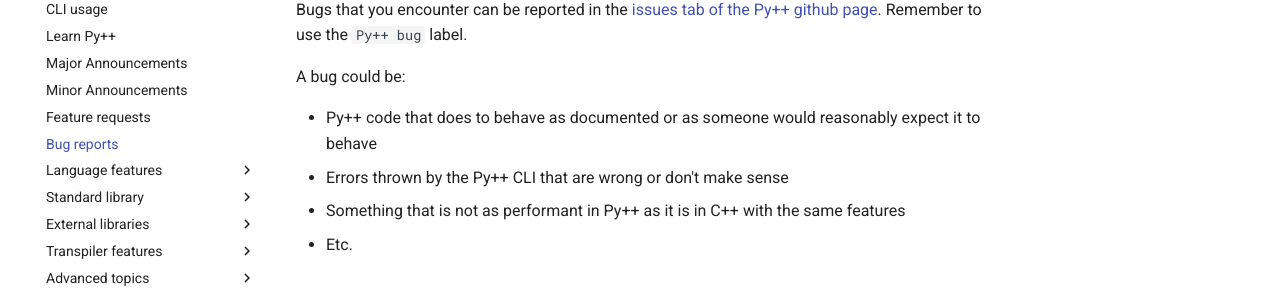
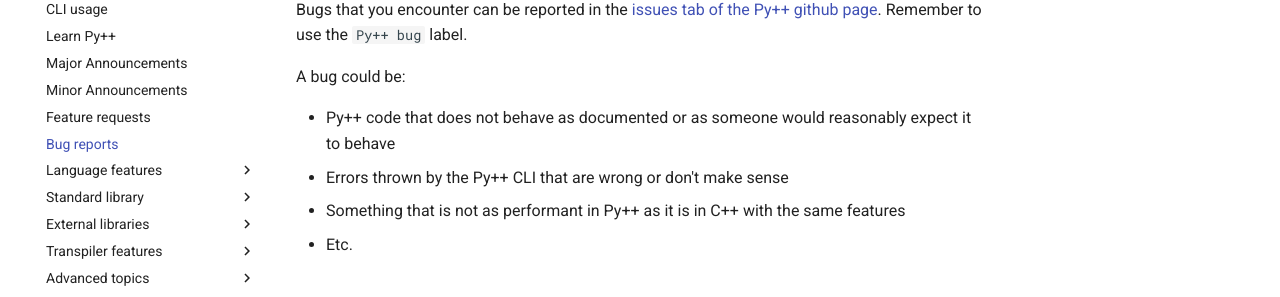
Before and after one commit to curtispuetz/pypp-docs, an MkDocs documentation site: the page built from docs/bug_reports.md, in a window 1280 px wide. Shown: the part 183-480 px from the top of the page. Built offline with MkDocs 1.6.1 and Material for MkDocs 9.7.7, drawn with Linux system fonts in a browser that asks for light colours.

Commit message:
Fix typo in bug report guidelines

```diff
--- a/docs/bug_reports.md
+++ b/docs/bug_reports.md
@@ -4,7 +4,7 @@ Bugs that you encounter can be reported in the [issues tab of the Py++ github pa
 
 A bug could be:
 
-- Py++ code that does to behave as documented or as someone would reasonably expect it to behave
+- Py++ code that does not behave as documented or as someone would reasonably expect it to behave
 - Errors thrown by the Py++ CLI that are wrong or don't make sense
 - Something that is not as performant in Py++ as it is in C++ with the same features
 - Etc.
```
